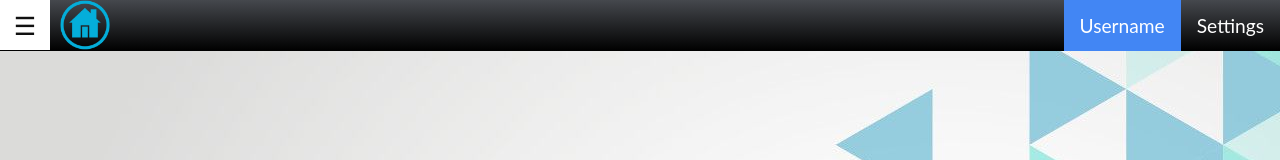
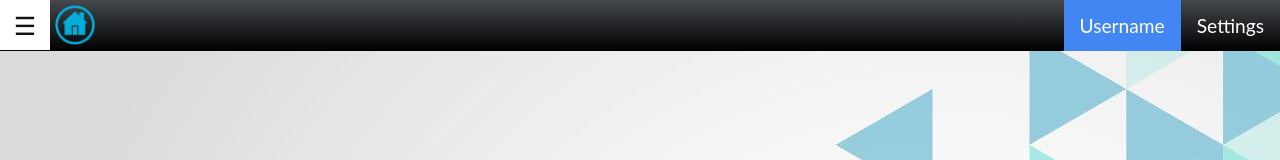
Before and after one commit to Richmond-Truong/groupFinder, a React (Create React App) app in the folder client/: page / in a window 1280 px wide. Shown: the top 160 px of the page. Built offline with nearby package versions, Linux system fonts and the light colour scheme.

Commit message:
Fixed formatting for button on UI

```diff
--- a/client/src/styles/barStyle.css
+++ b/client/src/styles/barStyle.css
@@ -15,6 +15,7 @@
     vertical-align: middle;
     line-height: 50px;
 }
+
 .sideNavButton:hover{
     background-color: var(--main-higlight-color-alt);
     color: var(--main-background-color);
@@ -22,11 +23,11 @@
 
 .homeButton{
     z-index: 1;
-    width: 50px;
-    height: 50px;
+    width: 40px;
+    height: 40px;
     position: absolute;
-    left: 60px;
-    top: 0px;
+    left: 50px;
+    padding: 5px;
 }
 
 .homeButton:hover {
```
